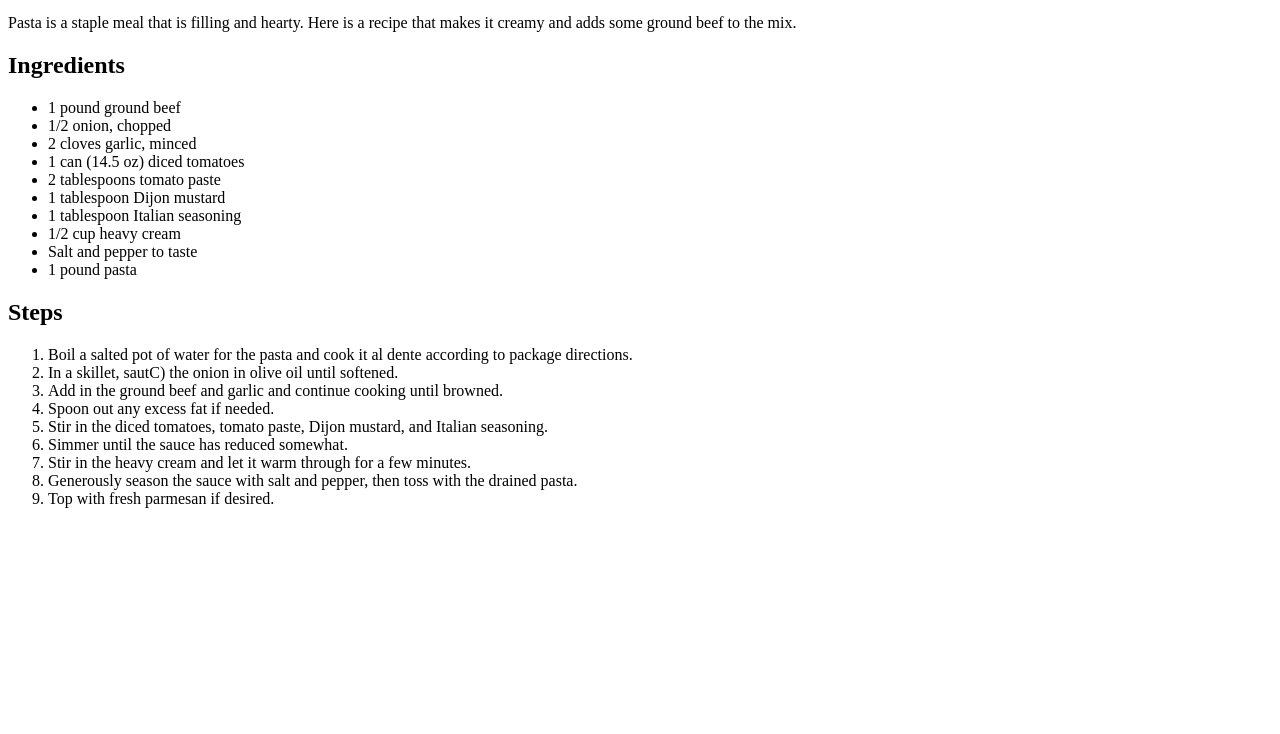
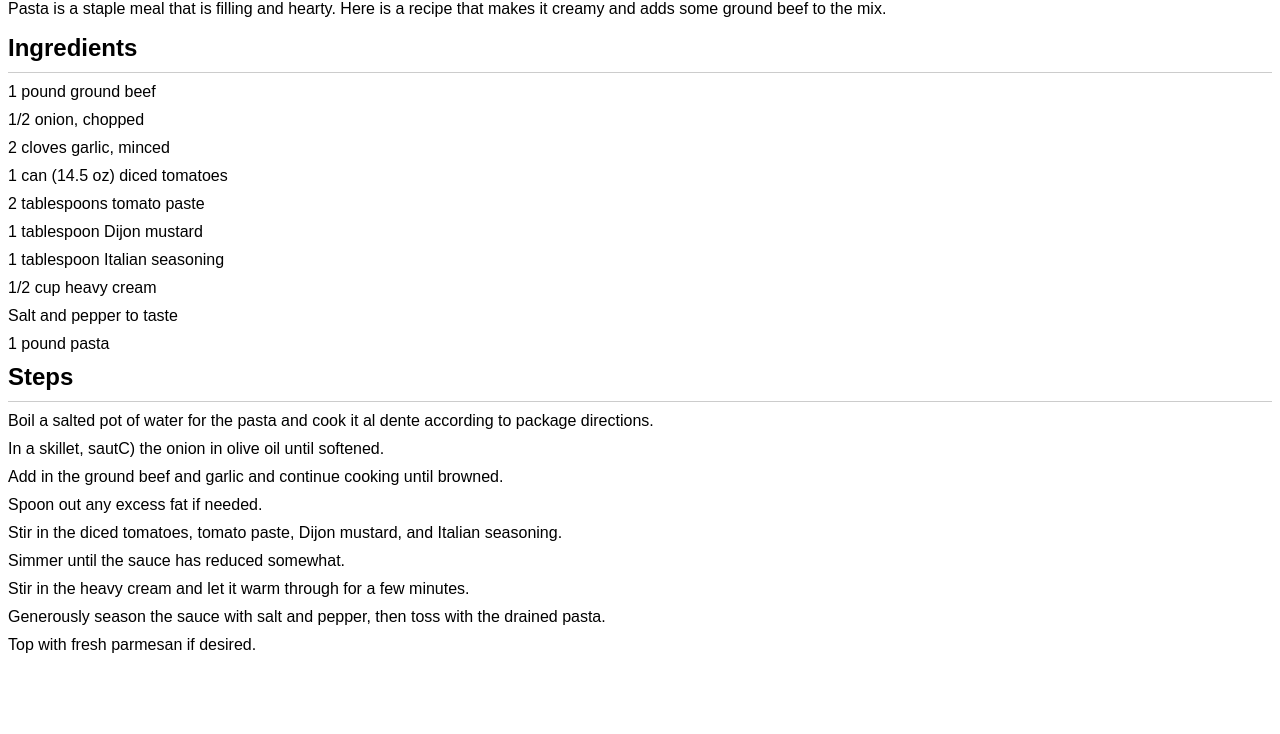
Before and after one commit to ntrierw/odin-recipes, a plain HTML site: page recipes/pasta.html in a window 1280 px wide. Shown: the part 66-800 px from the top of the page. Drawn offline with Linux system fonts and the light colour scheme.

Commit message:
Added style.css and linked to css in the head of all html files

```diff
--- a/recipes/pasta.html
+++ b/recipes/pasta.html
@@ -5,6 +5,7 @@
     <meta name="viewport" content="width=device-width, initial-scale=1.0">
     <meta http-equiv="X-UA-Compatible" content="ie=edge">
     <title>Pasta Recipe</title>
+    <link rel="stylesheet" type="text/css" href="/style.css">
   </head>
   <body>
     <h1>Pasta</h1>
--- /dev/null
+++ b/style.css
@@ -0,0 +1,39 @@
+/* Set the font family and size for the entire page */
+body {
+  font-family: Arial, sans-serif;
+  font-size: 16px;
+}
+
+/* Style the h1 and h2 elements */
+h1, h2 {
+  font-weight: bold;
+  margin: 0;
+  padding: 0;
+}
+
+h1 {
+  font-size: 36px;
+}
+
+h2 {
+  font-size: 24px;
+}
+
+/* Style the ol and ul elements */
+ol, ul {
+  margin: 0;
+  padding: 0;
+  list-style: none;
+}
+
+/* Style the li elements */
+li {
+  margin-bottom: 10px;
+}
+
+/* Add a border to the top of the first li element */
+li:first-child {
+  border-top: 1px solid #ccc;
+  padding-top: 10px;
+  margin-top: 10px;
+}
```
Also changed, not shown: index.html (+1 -0 lines), recipes/burger.html (+1 -0 lines), recipes/friedrice.html (+1 -0 lines).
